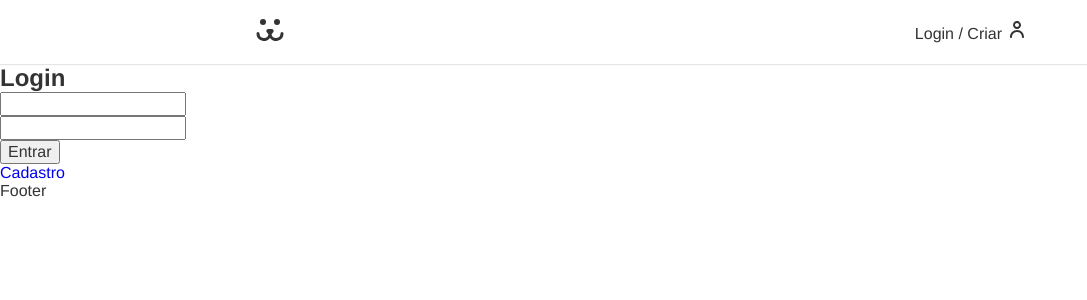
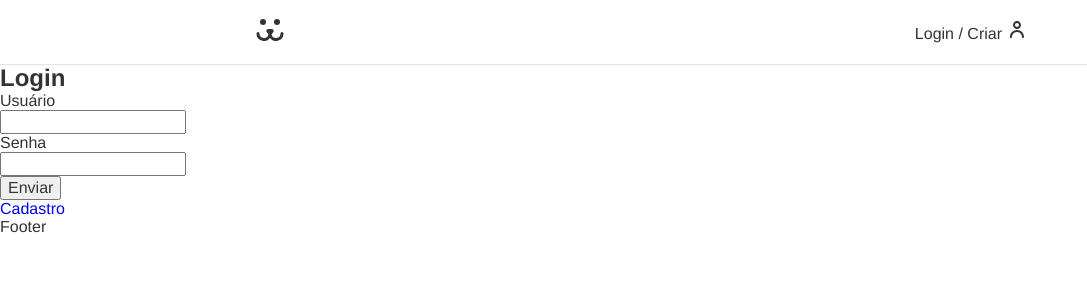
Before and after one commit to alvesxdani/social-network-dogs, a React (Vite) app: page /login in a window 1280 px wide. Shown: the top 300 px of the page, without its empty margins (0-1087 px from the left). Built offline with nearby package versions, Linux system fonts and the light colour scheme.

Commit message:
Add input and button components

```diff
--- a/src/Components/Button/index.jsx
+++ b/src/Components/Button/index.jsx
@@ -0,0 +1,10 @@
+import React from 'react'
+import { StyledButton } from './style'
+
+function Button({text}) {
+  return (
+    <StyledButton>{text}</StyledButton>
+  )
+}
+
+export default Button
--- /dev/null
+++ b/src/Components/Button/style.js
@@ -0,0 +1,4 @@
+import { styled } from "styled-components";
+
+export const StyledButton = styled.button`
+`
--- /dev/null
+++ b/src/Components/Input/index.jsx
@@ -0,0 +1,19 @@
+import React from 'react';
+import { StyledInput } from './style';
+
+function Input({ label, type, onChange, value, name }) {
+  return (
+    <div>
+      <label htmlFor={name}>{label}</label>
+      <StyledInput
+        id={name}
+        name={name}
+        type={type}
+        onChange={onChange}
+        value={value}
+      />
+    </div>
+  );
+}
+
+export default Input;
--- /dev/null
+++ b/src/Components/Input/style.js
@@ -0,0 +1,4 @@
+import { styled } from "styled-components";
+
+export const StyledInput = styled.input`
+`
--- a/src/Routes/LoginForm.jsx
+++ b/src/Routes/LoginForm.jsx
@@ -1,5 +1,7 @@
 import React, { useState } from 'react';
 import { Link, json } from 'react-router-dom';
+import Button from '../Components/Button';
+import Input from '../Components/Input';
 
 function LoginForm() {
   const [username, setUsername] = useState('');
@@ -23,17 +25,21 @@ function LoginForm() {
         <h1>Login</h1>
 
         <form action="" onSubmit={handleSubmit}>
-          <input
+          <Input
+            name="user"
+            label="Usuário"
             type="text"
             onChange={({ target }) => setUsername(target.value)}
             value={username}
           />
-          <input
+          <Input
+            name="password"
+            label="Senha"
             type="password"
             onChange={({ target }) => setPassword(target.value)}
             value={password}
           />
-          <button>Entrar</button>
+          <Button text="Enviar" />
         </form>
 
         <Link to="/login/entrar">Cadastro</Link>
```
